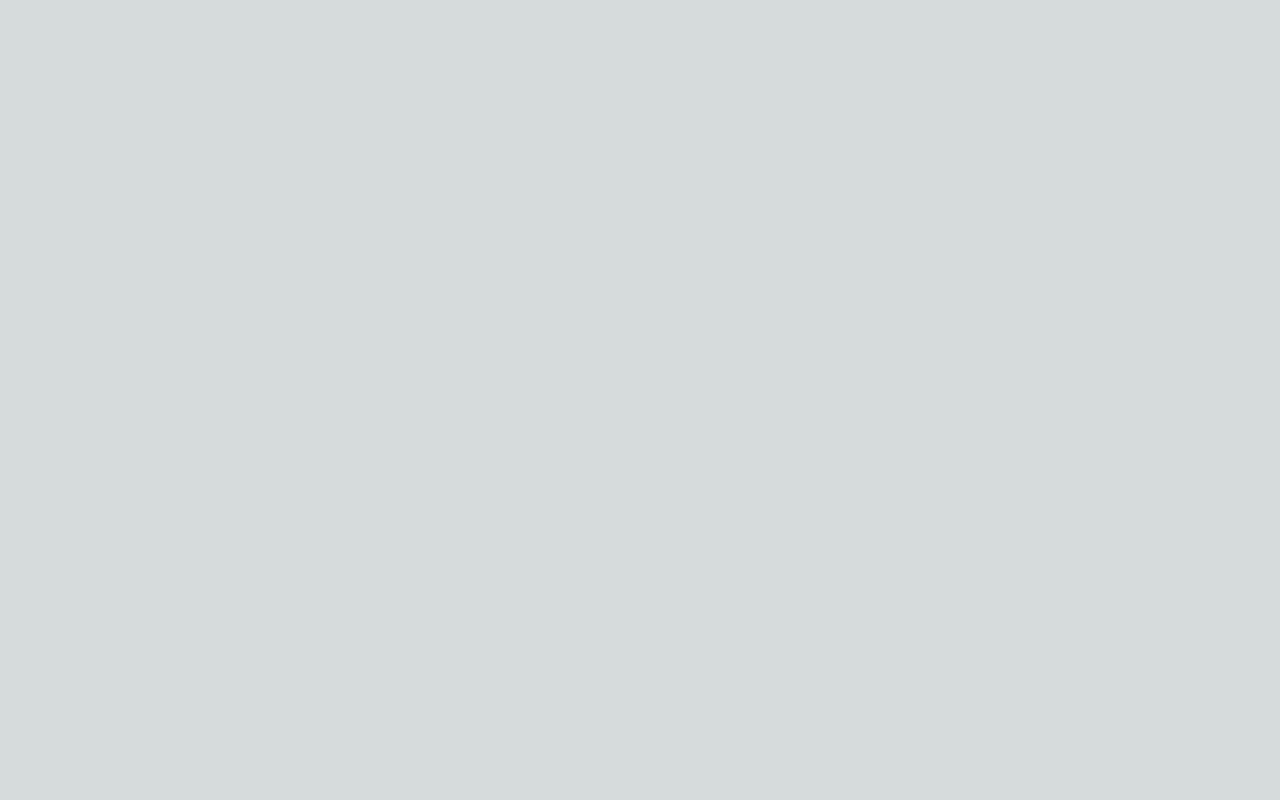
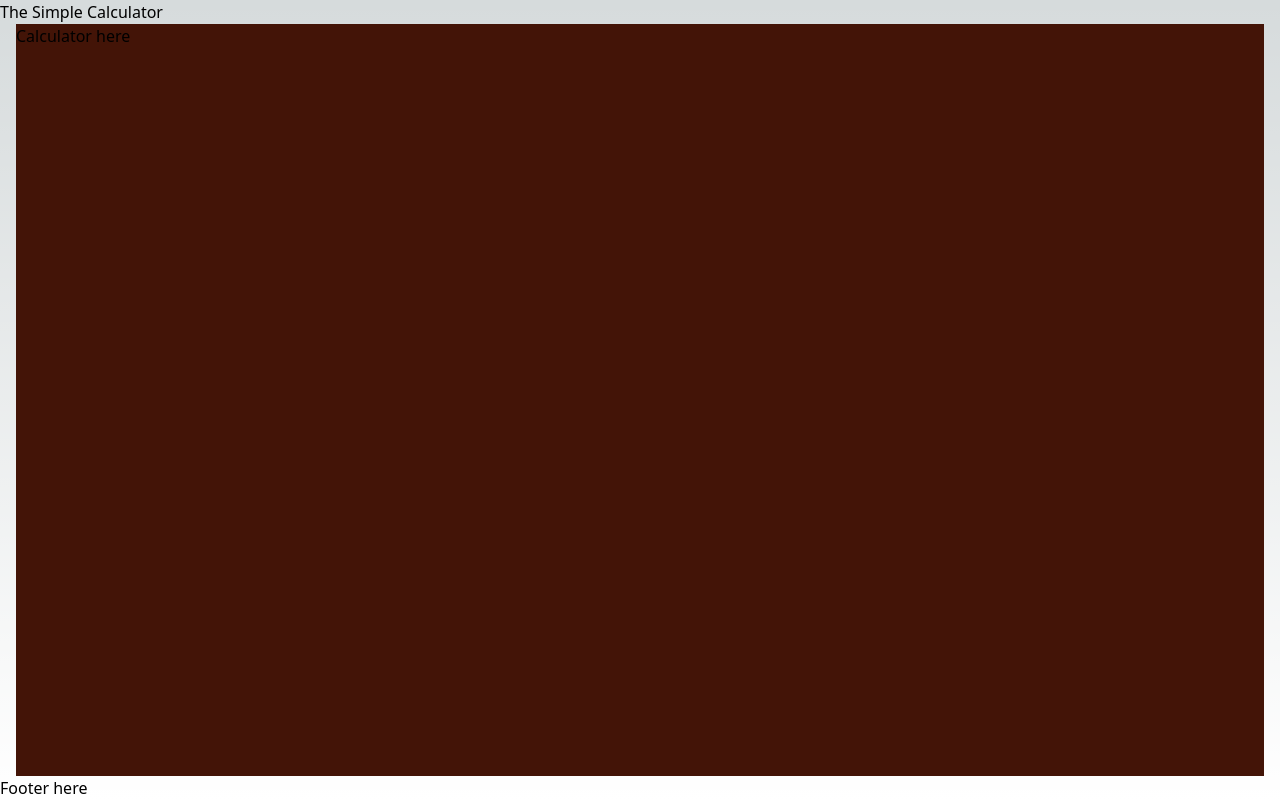
Before and after one commit to rifqimfahmi/the-simple-calculator, a Next.js app: page / in a window 1280 px wide. Built offline with nearby package versions, Linux system fonts and the light colour scheme.

Commit message:
create skeleton

```diff
--- a/components/Footer.tsx
+++ b/components/Footer.tsx
@@ -1,6 +1,8 @@
-
-export default function Footer() {
-    return (
-        <></>
-    )
-}
+const Footer = () => {
+  return (
+    <>
+      <footer>Footer here</footer>
+    </>
+  );
+};
+export default Footer;
--- /dev/null
+++ b/components/Header.tsx
@@ -0,0 +1,9 @@
+const Header = () => {
+  return (
+    <>
+      <h1>The Simple Calculator</h1>
+    </>
+  );
+};
+
+export default Header;
--- a/components/calculator/Calculator.tsx
+++ b/components/calculator/Calculator.tsx
@@ -1,6 +1,9 @@
+const Calculator = () => {
+  return (
+    <>
+      <p>Calculator here</p>
+    </>
+  );
+};
 
-export default function Calculator() {
-    return (
-        <></>
-    )
-}
+export default Calculator;
--- a/package.json
+++ b/package.json
@@ -12,6 +12,7 @@
     "@types/node": "18.15.11",
     "@types/react": "18.0.33",
     "@types/react-dom": "18.0.11",
+    "antd": "^5.4.0",
     "autoprefixer": "10.4.14",
     "eslint": "8.38.0",
     "eslint-config-next": "13.3.0",
--- a/src/pages/index.tsx
+++ b/src/pages/index.tsx
@@ -1,12 +1,27 @@
-import Image from 'next/image'
-import { Inter } from 'next/font/google'
+import Image from "next/image";
+import { Inter } from "next/font/google";
+import Header from "../../components/Header";
+import Calculator from "../../components/calculator/Calculator";
+import Footer from "../../components/Footer";
 
-const inter = Inter({ subsets: ['latin'] })
+const inter = Inter({ subsets: ["latin"] });
 
 export default function Home() {
   return (
-    <main>
-
+    <main className="min-h-screen flex flex-col">
+      <div>
+        <Header />
+      </div>
+      <div className="flex-auto flex">
+        <div className="flex-none w-4"></div>
+        <div className="grow bg-orange-950">
+          <Calculator />
+        </div>
+        <div className="flex-none w-4"></div>
+      </div>
+      <div>
+        <Footer />
+      </div>
     </main>
-  )
+  );
 }
```
Also changed, not shown: components/calculator/Screen.tsx (added), 1 other file (tests, documents, lock files or other folders).
